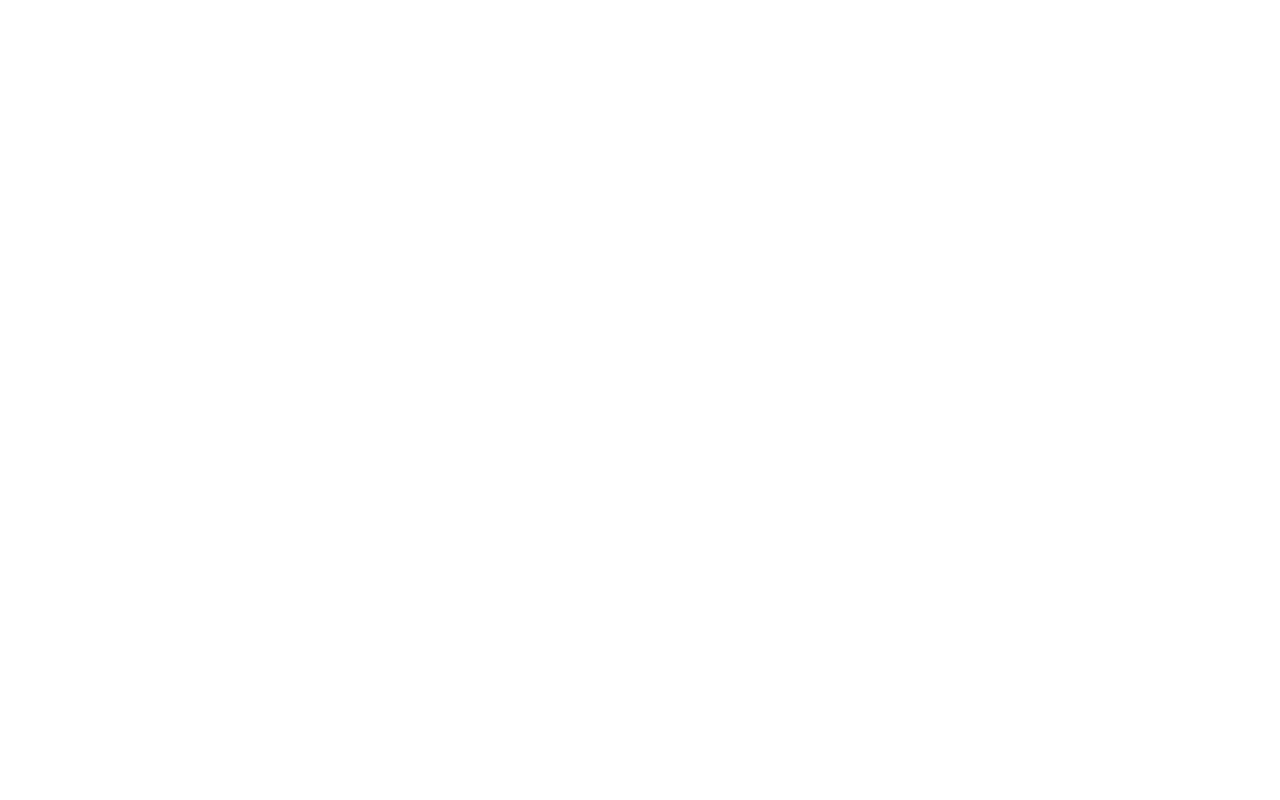
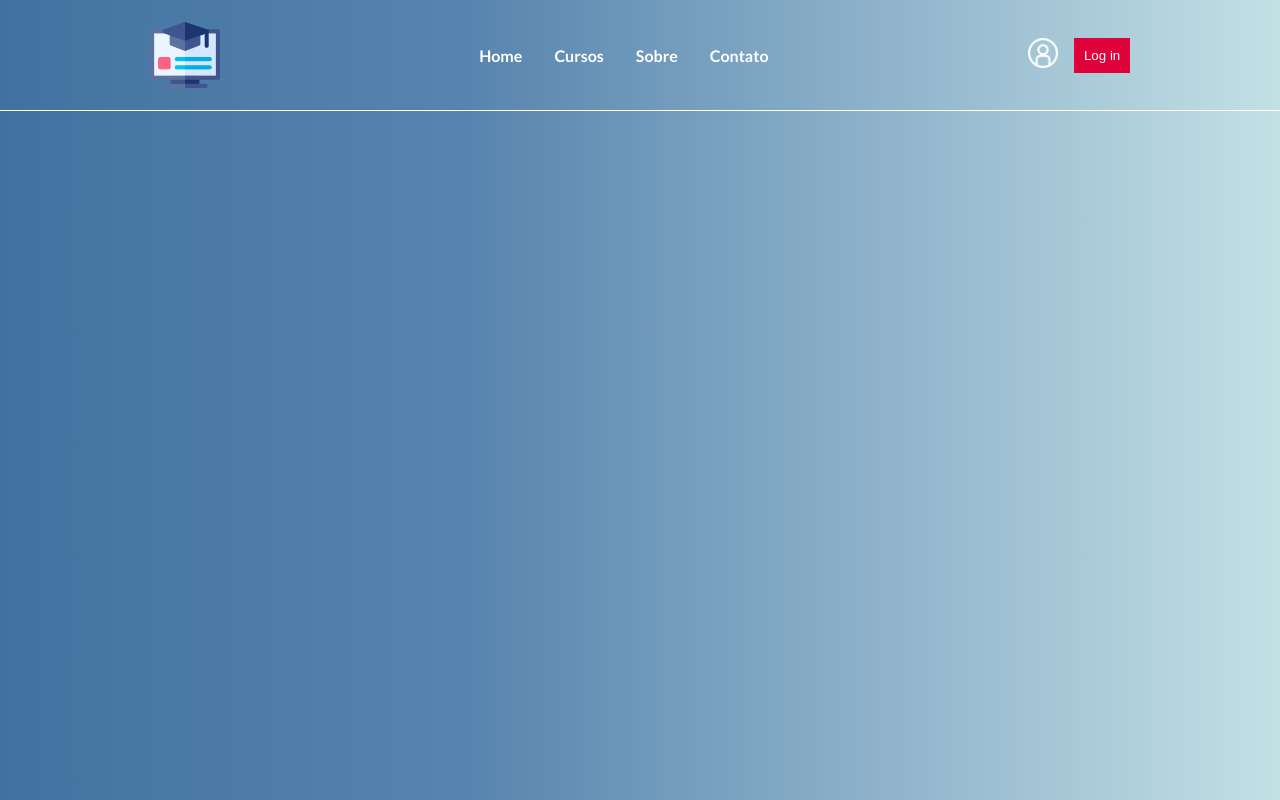
Before and after one commit to joanmdrs/portfolio, a plain HTML site: page index.html in a window 1280 px wide. Drawn offline with Linux system fonts and the light colour scheme.

Commit message:
Criando o cabeçalho

```diff
--- /dev/null
+++ b/css/style.css
@@ -0,0 +1,67 @@
+@import url('https://fonts.googleapis.com/css2?family=Lato:wght@300;400;700;900&display=swap');
+
+* {
+    margin: 0;
+    padding: 0;
+    box-sizing: border-box;
+    text-decoration: none;
+}
+
+body{
+    background: rgb(65,114,159);
+    background: linear-gradient(90deg, rgba(65,114,159,1) 0%, rgba(88,133,175,1) 37%, rgba(195,224,229,1) 100%);
+    font-family: 'Lato', sans-serif;
+}
+
+header {
+    border-bottom: 1px #FFFFFF solid;
+    flex-direction: row;
+    display: flex;
+    align-items: center;
+    justify-content: space-around;
+    padding: 20px;
+}
+
+#img-header {
+    width: 70px;
+    height: 70px;
+}
+
+#menu{
+    text-align: center;
+    display: flex;
+    gap: 32px;
+}
+
+.item-menu{
+    color: #FFFFFF;
+    font-weight: bold;
+    cursor: pointer;
+}
+
+.item-menu:hover{
+    color: #000000;
+    transition: 0.5s;
+}
+
+
+#div-login {
+    display: flex;
+    gap: 16px;
+}
+
+#img-login{
+    height: 30px;
+}
+
+.btn-login {
+    background-color: #DF013A;
+    color: #FFFFFF;
+    border: none;
+    padding: 10px;
+}
+
+.btn-login:hover {
+    background-color: #2E64FE;
+    transition: 0.5s;
+}
--- a/index.html
+++ b/index.html
@@ -4,9 +4,26 @@
     <meta charset="UTF-8">
     <meta http-equiv="X-UA-Compatible" content="IE=edge">
     <meta name="viewport" content="width=device-width, initial-scale=1.0">
-    <title>Landing Page</title>
+    <link rel="stylesheet" href="css/style.css">
+
+    <title>Desenvolvendo uma Landing Page</title>
 </head>
 <body>
+    <header>
+        <img id="img-header" src="img/curso-online.png" alt="curso-online">
+        <nav id="menu">
+            <a class="item-menu" href="#">Home</a>
+            <a class="item-menu" href="#">Cursos</a>
+            <a class="item-menu" href="#">Sobre</a>
+            <a class="item-menu" href="#">Contato</a>
+        </nav>
+        <div id="div-login">
+            <img id="img-login" src="img/login.png" alt="Log in">
+            <button class="btn-login">Log in</button>
+
+        </div>
+    </header>
+
 
 </body>
 </html>
```
Also changed, not shown: img/curso-online.png (added), img/login.png (added).
